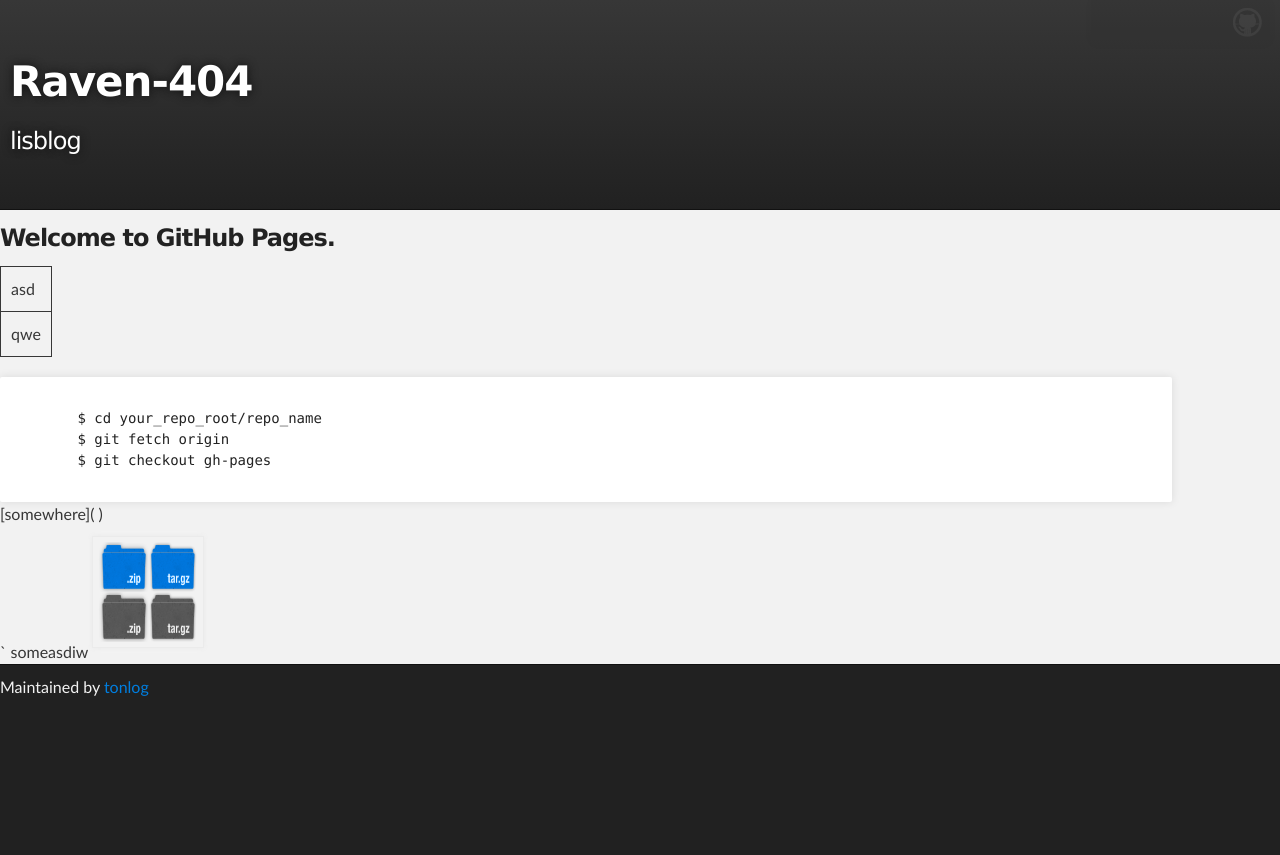
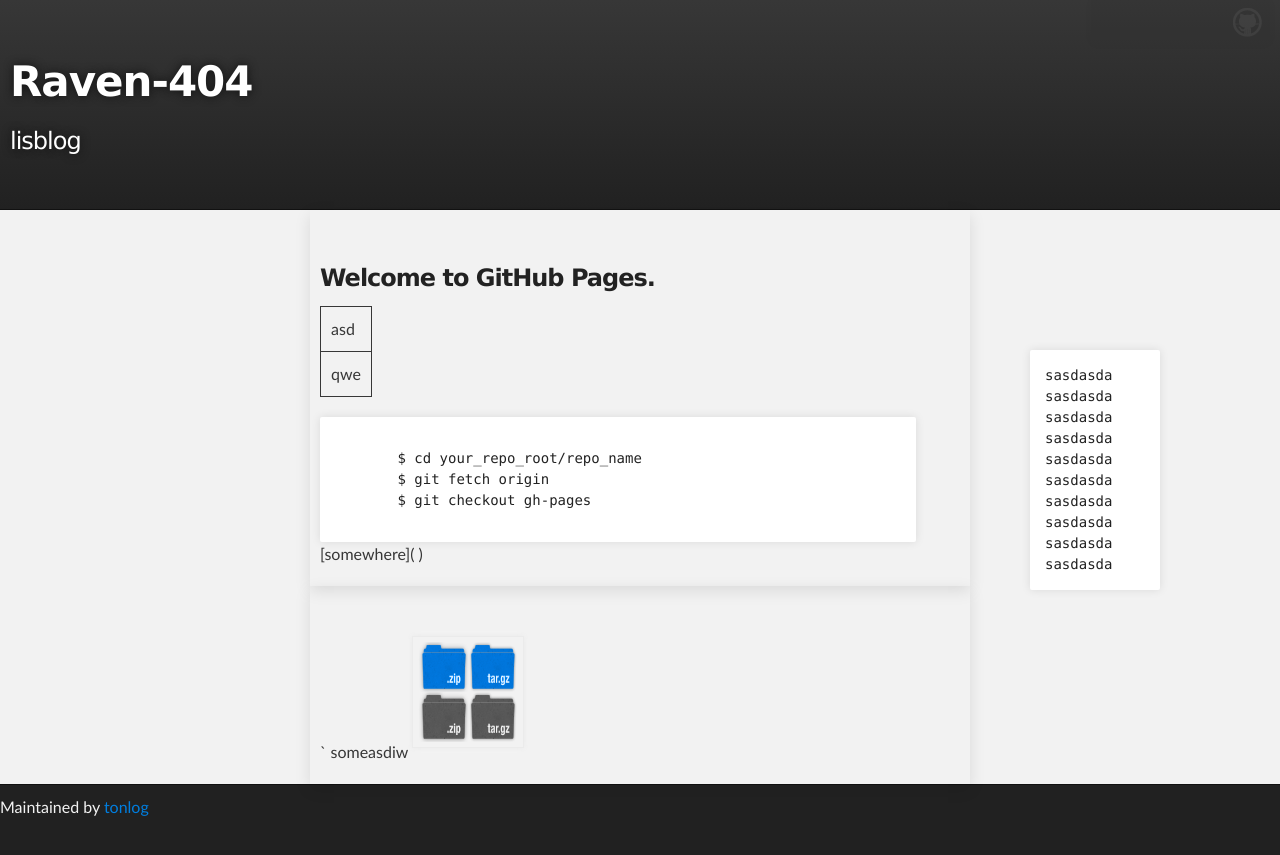
Before and after one commit to tonlog/tonlog.github.io, a Jekyll site: the page built from index.md, in a window 1280 px wide. Shown: the top 855 px of the page. Built offline with Jekyll 4.4.1, drawn with Linux system fonts in a browser that asks for light colours; Markdown is read by kramdown in place of the engine named in the settings.

Commit message:
Update index.md
template changed.

```diff
--- a/index.md
+++ b/index.md
@@ -4,7 +4,7 @@
 author: tonie
 ---
 
-<div class="main_content" class="inner">
+<div class="main_content">
 	<navig>
 
 		sasdasda<br/>
@@ -32,7 +32,7 @@
 
 </div>
 
-<div class="main_content" class="inner">`
+<div class="main_content">`
 
 	someasdiw
 	<img src="images/sprite_download.png" style="height:100px;width:100px" />
```
